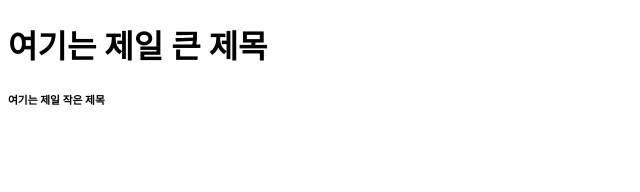
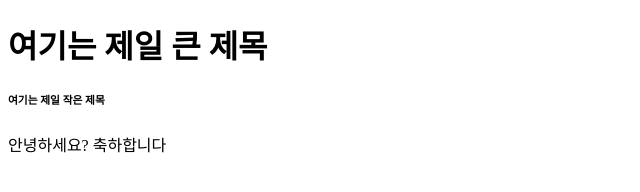
Before and after one commit to istpLdy/istpLdy.github.io, a plain HTML site: page index.html in a window 1280 px wide. Shown: the whole page, without its empty margins (0-640 px from the left). Drawn offline with Linux system fonts and the light colour scheme.

Commit message:
Update index.html

```diff
--- a/index.html
+++ b/index.html
@@ -6,5 +6,7 @@
     <body>
         <h1>여기는 제일 큰 제목</h1>
         <h6>여기는 제일 작은 제목</h6>
+        <span>안녕하세요?</span>
+        <span>축하합니다</span>
     </body>
 </html>
```
